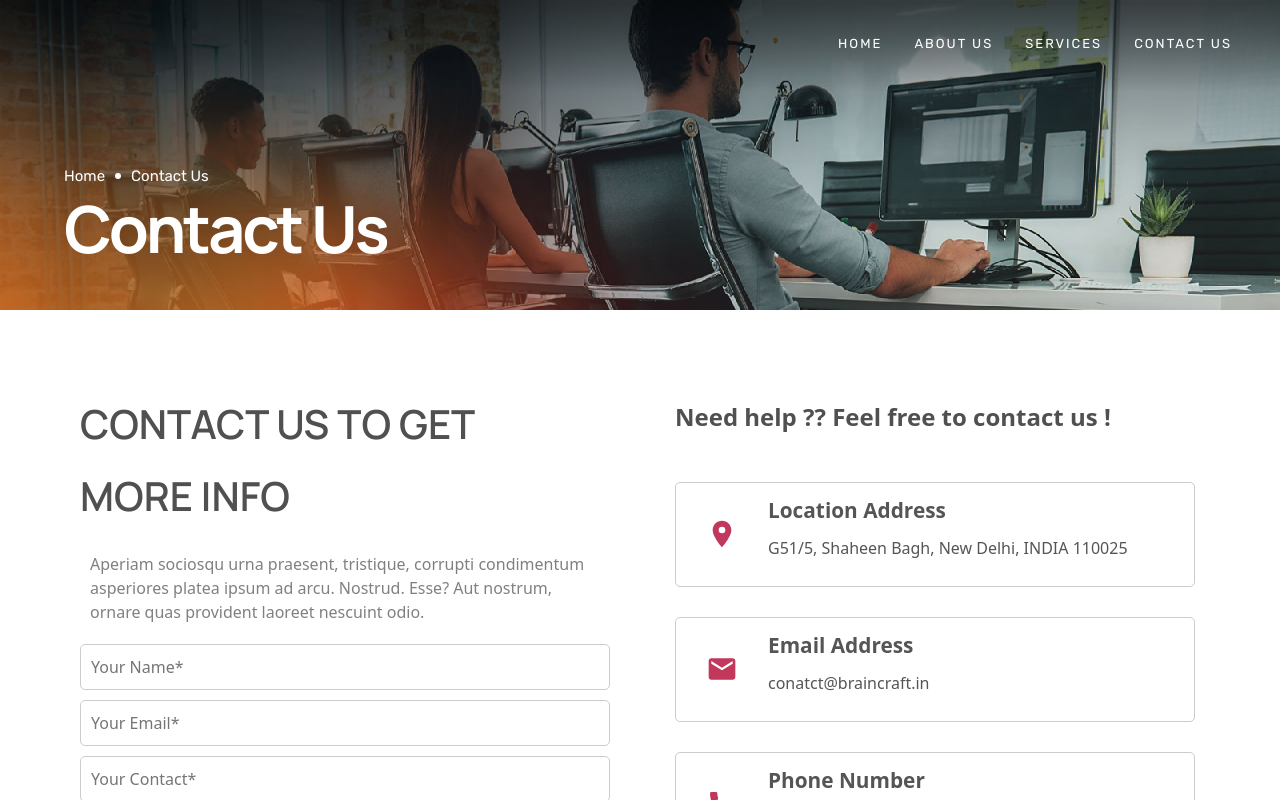
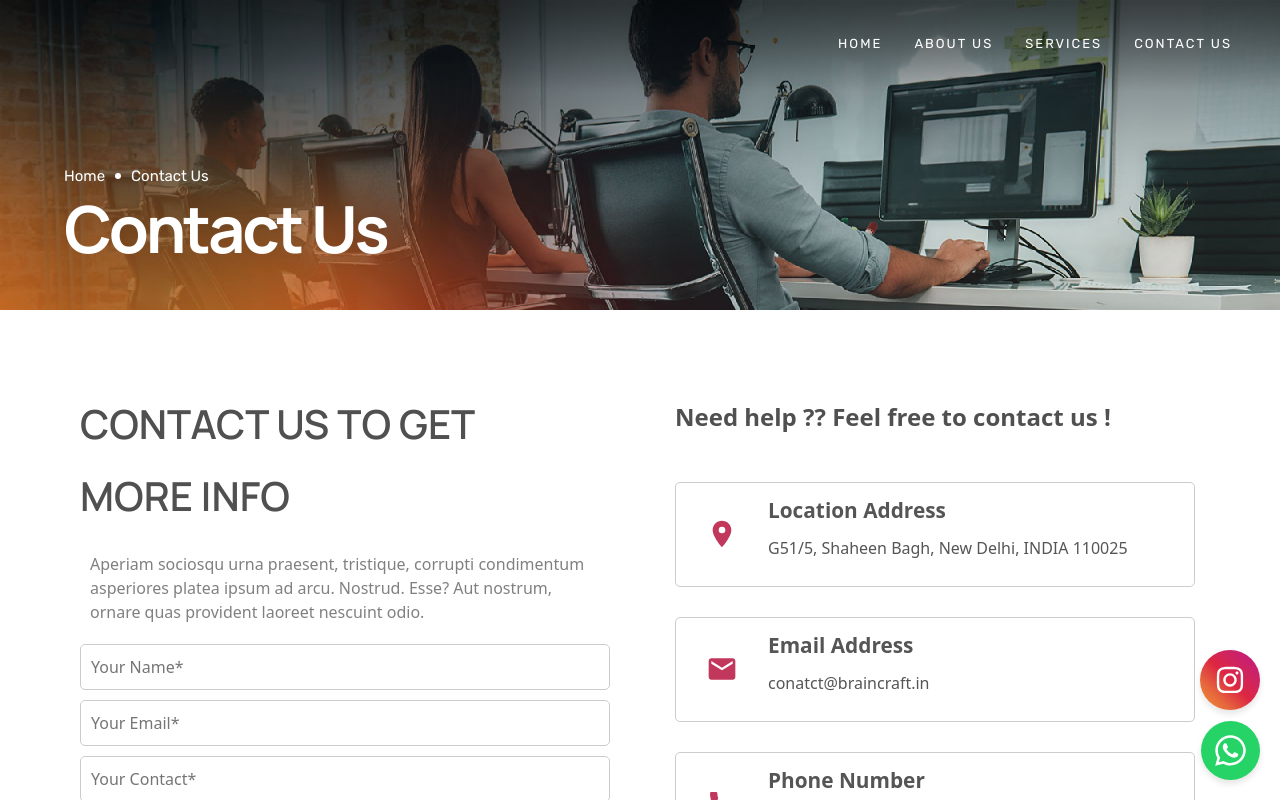
Before and after one commit to CodeSwimmer-24/braincraft, a React (Create React App) app: page /contact in a window 1280 px wide. Shown: the top 800 px of the page. Built offline with nearby package versions, Linux system fonts and the light colour scheme; a web font is replaced by a local one.

Commit message:
added contact page

```diff
--- a/src/pages/About/About.js
+++ b/src/pages/About/About.js
@@ -6,6 +6,7 @@ import Footer from "../../components/Footer/Footer";
 import Staff from "../../components/About/Staff/Staff";
 import Timeline from "../../components/About/Timeline/Timeline";
 import Companies from "../../components/About/Companies/Companies";
+import { FaInstagram, FaWhatsapp } from "react-icons/fa";
 
 function About() {
   return (
@@ -17,6 +18,43 @@ function About() {
       <Timeline></Timeline>
       {/* <Companies></Companies> */}
       <Footer></Footer>
+      <button
+        style={{
+          position: "fixed",
+          bottom: "90px",
+          right: "20px",
+          background:
+            "linear-gradient(45deg, #f09433 0%, #e6683c 25%, #dc2743 50%, #cc2366 75%, #bc1888 100%)",
+          color: "white",
+          padding: "15px 15px",
+          border: "none",
+          borderRadius: "50px",
+          fontSize: "16px",
+          cursor: "pointer",
+          boxShadow: "0 4px 6px rgba(0, 0, 0, 0.1)",
+          zIndex: 100,
+        }}
+      >
+        <FaInstagram size={30} />
+      </button>
+      <button
+        style={{
+          position: "fixed",
+          bottom: "20px",
+          right: "20px",
+          backgroundColor: "#25d366",
+          color: "white",
+          padding: "12px 12px",
+          border: "none",
+          borderRadius: "50px",
+          fontSize: "16px",
+          cursor: "pointer",
+          boxShadow: "0 4px 6px rgba(0, 0, 0, 0.1)",
+          zIndex: 100,
+        }}
+      >
+        <FaWhatsapp size={35} />
+      </button>
     </>
   );
 }
--- a/src/pages/Contact/Contact.js
+++ b/src/pages/Contact/Contact.js
@@ -2,6 +2,7 @@ import Hero from "../../components/ContactPage/Hero/Hero";
 import Offices from "../../components/ContactPage/Offices/Offices";
 import Form from "../../components/ContactPage/Form/Form";
 import Footer from "../../components/Footer/Footer";
+import { FaInstagram, FaWhatsapp } from "react-icons/fa";
 function Contact() {
   return (
     <>
@@ -9,6 +10,43 @@ function Contact() {
       {/* <Offices></Offices> */}
       <Form></Form>
       <Footer></Footer>
+      <button
+        style={{
+          position: "fixed",
+          bottom: "90px",
+          right: "20px",
+          background:
+            "linear-gradient(45deg, #f09433 0%, #e6683c 25%, #dc2743 50%, #cc2366 75%, #bc1888 100%)",
+          color: "white",
+          padding: "15px 15px",
+          border: "none",
+          borderRadius: "50px",
+          fontSize: "16px",
+          cursor: "pointer",
+          boxShadow: "0 4px 6px rgba(0, 0, 0, 0.1)",
+          zIndex: 100,
+        }}
+      >
+        <FaInstagram size={30} />
+      </button>
+      <button
+        style={{
+          position: "fixed",
+          bottom: "20px",
+          right: "20px",
+          backgroundColor: "#25d366",
+          color: "white",
+          padding: "12px 12px",
+          border: "none",
+          borderRadius: "50px",
+          fontSize: "16px",
+          cursor: "pointer",
+          boxShadow: "0 4px 6px rgba(0, 0, 0, 0.1)",
+          zIndex: 100,
+        }}
+      >
+        <FaWhatsapp size={35} />
+      </button>
     </>
   );
 }
--- a/src/pages/Services/Services.js
+++ b/src/pages/Services/Services.js
@@ -4,6 +4,7 @@ import Stats from "../../components/Services/Stats/Stats";
 import AllServices from "../../components/Services/AllServices/AllServices";
 import Footer from "../../components/Footer/Footer";
 import Projects from "../../components/About/Projects/Projects";
+import { FaInstagram, FaWhatsapp } from "react-icons/fa";
 
 function Services() {
   return (
@@ -12,6 +13,43 @@ function Services() {
       <Stats></Stats>
       <Projects></Projects>
       <Footer></Footer>
+      <button
+        style={{
+          position: "fixed",
+          bottom: "90px",
+          right: "20px",
+          background:
+            "linear-gradient(45deg, #f09433 0%, #e6683c 25%, #dc2743 50%, #cc2366 75%, #bc1888 100%)",
+          color: "white",
+          padding: "15px 15px",
+          border: "none",
+          borderRadius: "50px",
+          fontSize: "16px",
+          cursor: "pointer",
+          boxShadow: "0 4px 6px rgba(0, 0, 0, 0.1)",
+          zIndex: 100,
+        }}
+      >
+        <FaInstagram size={30} />
+      </button>
+      <button
+        style={{
+          position: "fixed",
+          bottom: "20px",
+          right: "20px",
+          backgroundColor: "#25d366",
+          color: "white",
+          padding: "12px 12px",
+          border: "none",
+          borderRadius: "50px",
+          fontSize: "16px",
+          cursor: "pointer",
+          boxShadow: "0 4px 6px rgba(0, 0, 0, 0.1)",
+          zIndex: 100,
+        }}
+      >
+        <FaWhatsapp size={35} />
+      </button>
     </div>
   );
 }
```
